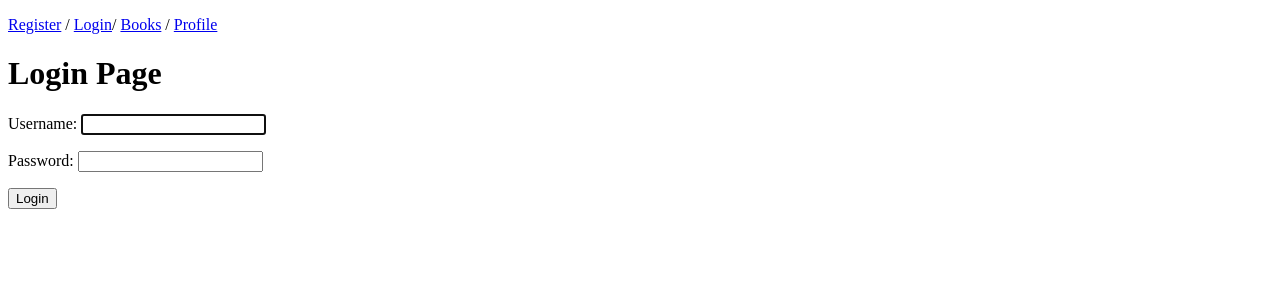
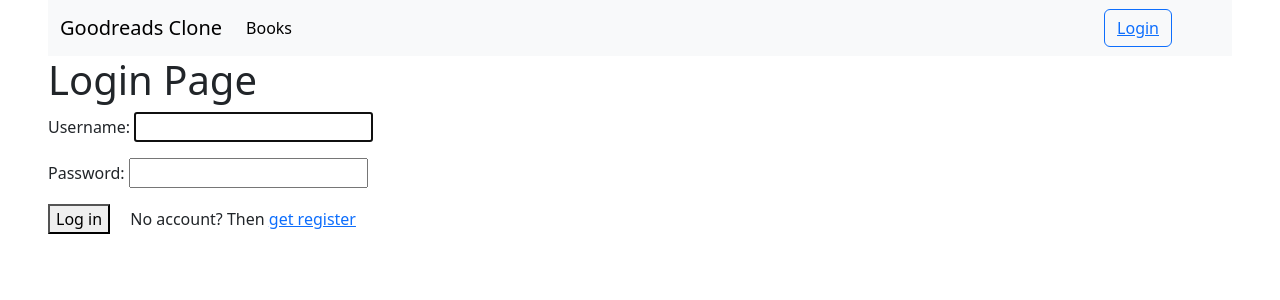
Before and after one commit to Jaxon-X/goodreads-clone, a Django app: page /users/login/ in a window 1280 px wide. Shown: the top 300 px of the page. Run offline with Django 5.2, Linux system fonts and the light colour scheme.

Commit message:
add bootstrap and profile update feature and for that write unit test

```diff
--- a/templates/base.html
+++ b/templates/base.html
@@ -3,26 +3,53 @@
 <head>
     <meta charset="UTF-8">
     <title>{% block title %} Goodreads Clone {% endblock %}</title>
+    <link href="https://cdn.jsdelivr.net/npm/bootstrap@5.3.3/dist/css/bootstrap.min.css" rel="stylesheet" integrity="sha384-QWTKZyjpPEjISv5WaRU9OFeRpok6YctnYmDr5pNlyT2bRjXh0JMhjY6hW+ALEwIH" crossorigin="anonymous">
 </head>
-<body>
+<body class="mx-5">
+<nav class="navbar navbar-expand-lg bg-body-tertiary">
+    <div class="container-fluid">
+        <a class="navbar-brand" href="{% url 'landing_page' %}">Goodreads Clone</a>
+        <button class="navbar-toggler" type="button" data-bs-toggle="collapse" data-bs-target="#navbarSupportedContent" aria-controls="navbarSupportedContent" aria-expanded="false" aria-label="Toggle navigation">
+            <span class="navbar-toggler-icon"></span>
+        </button>
+        <div class="collapse navbar-collapse" id="navbarSupportedContent">
+            <ul class="navbar-nav me-auto mb-2 mb-lg-0">
+                <li class="nav-item">
+                    <a class="nav-link active" aria-current="page" href="{% url 'books:list' %}">Books</a>
+                </li>
+            </ul>
+                <div class="me-5">
+                    {% if request.user.is_authenticated %}
+                        <ul class="navbar-nav me-5">
+                            <li class="nav-item dropdown">
+                                <a class="nav-link dropdown-toggle" href="#" role="button" data-bs-toggle="dropdown" aria-expanded="false">
+                                    {{ request.user.username }}
+                                </a>
+                                <ul class="dropdown-menu">
+                                    <li><a class="dropdown-item" href="{% url 'users:profile' %}">Profile</a></li>
+                                    <li><hr class="dropdown-divider"></li>
+                                    <li><a class="dropdown-item" href="{% url 'users:logout' %}">Log out</a></li>
+                                </ul>
+                            </li>
+                        </ul>
+                    {% else %}
+                        <button class="btn btn-outline-primary "><a href="{% url 'users:login' %}">Login</a></button>
+                    {% endif %}
 
-<p>
-    <a href="{% url 'users:register' %}">Register</a> /
-    {% if request.user.is_authenticated %}
-    <a href="{% url 'users:logout' %}">Logout</a>/
-    {% else %}
-    <a href="{% url 'users:login' %}">Login</a>/
-    {% endif %}
-    <a href="{% url 'books:list' %}">Books</a> /
-    <a href="{% url 'users:profile' %}">Profile</a>
-</p>
+                </div>
+        </div>
+    </div>
+</nav>
 
 {% if messages %}
     {% for message in messages %}
-        <span class="{{ message.tags }}"> {{ message }}</span>
+        <div class="alert alert-{{ message.tags }}" role="alert">
+            {{ message }}
+        </div>
     {% endfor %}
 {% endif %}
 
 {% block content %}{% endblock %}
+<script src="https://cdn.jsdelivr.net/npm/bootstrap@5.3.3/dist/js/bootstrap.bundle.min.js" integrity="sha384-YvpcrYf0tY3lHB60NNkmXc5s9fDVZLESaAA55NDzOxhy9GkcIdslK1eN7N6jIeHz" crossorigin="anonymous"></script>
 </body>
 </html>
--- a/templates/landing.html
+++ b/templates/landing.html
@@ -3,3 +3,5 @@
 {% block content %}
     <h1>Landing page</h1>
 {% endblock %}
+
+w
--- a/users/forms.py
+++ b/users/forms.py
@@ -13,3 +13,8 @@ class UserCreateForm(forms.ModelForm):
         user.set_password(self.cleaned_data['password'])
         user.save()
         return user
+
+class ProfileUpdateForm(forms.ModelForm):
+    class Meta:
+        model = User
+        fields = ('username', 'first_name', 'last_name', 'email')
--- a/users/templates/users/login.html
+++ b/users/templates/users/login.html
@@ -10,6 +10,6 @@
 <form class="register-form" method="post" action="{% url 'users:login' %}">
     {% csrf_token %}
     {{ form.as_p }}
-    <input type="submit" value="Login"></input>
+    <button>Log in</button> <span class="ms-3">No account? Then <a  href="{% url 'users:register' %}">get register</a></span>
 </form>
 {% endblock %}
--- a/users/templates/users/profile.html
+++ b/users/templates/users/profile.html
@@ -7,7 +7,7 @@
 
 {% block content %}
 <h1>Profile Page</h1>
-
+<a href="{% url 'users:edit' %}">Edit profile</a>
 <p>Username: {{ user.username }}</p>
 <p>First Name: {{ user.first_name }}</p>
 <p>Last Name: {{ user.last_name }}</p>
--- a/users/urls.py
+++ b/users/urls.py
@@ -1,7 +1,7 @@
 from django.contrib import admin
 from django.urls import path
 
-from users.views import RegisterView, LoginView, ProfileView, LogoutView
+from users.views import RegisterView, LoginView, ProfileView, LogoutView, ProfileUpdateView
 
 app_name = 'users'
 
@@ -10,5 +10,6 @@ urlpatterns = [
     path('login/', LoginView.as_view(), name='login'),
     path('logout/', LogoutView.as_view(), name='logout'),
     path('profile/', ProfileView.as_view(), name='profile'),
+    path('profile/edit/', ProfileUpdateView.as_view(), name='edit'),
     path('admin/', admin.site.urls),
 ]
--- a/users/views.py
+++ b/users/views.py
@@ -6,7 +6,7 @@ from django.contrib.auth.mixins import LoginRequiredMixin
 from django.shortcuts import render, redirect
 from django.views import View
 
-from users.forms import UserCreateForm
+from users.forms import UserCreateForm, ProfileUpdateForm
 
 
 class RegisterView(View):
@@ -65,3 +65,19 @@ class LogoutView(LoginRequiredMixin, View):
         logout(request)
         messages.info(request, "You have been logged out.")
         return redirect('landing_page')
+
+class ProfileUpdateView(LoginRequiredMixin, View):
+    def get(self, request):
+        user_update_form = ProfileUpdateForm(instance=request.user)
+        context = {'form': user_update_form}
+        return render(request, 'users/profile_edit.html', context)
+
+    def post(self, request):
+        user_update_form = ProfileUpdateForm(instance=request.user, data = request.POST)
+        if user_update_form.is_valid():
+            user_update_form.save()
+            messages.success(request, "You have successfully updated.")
+            return redirect('users:profile')
+        else:
+            context = {'form': user_update_form}
+            return render(request, 'users/profile_edit.html', context)
```
Also changed, not shown: users/templates/users/profile_edit.html (added, +14 -0 lines), users/tests.py (+27 -0 lines).
